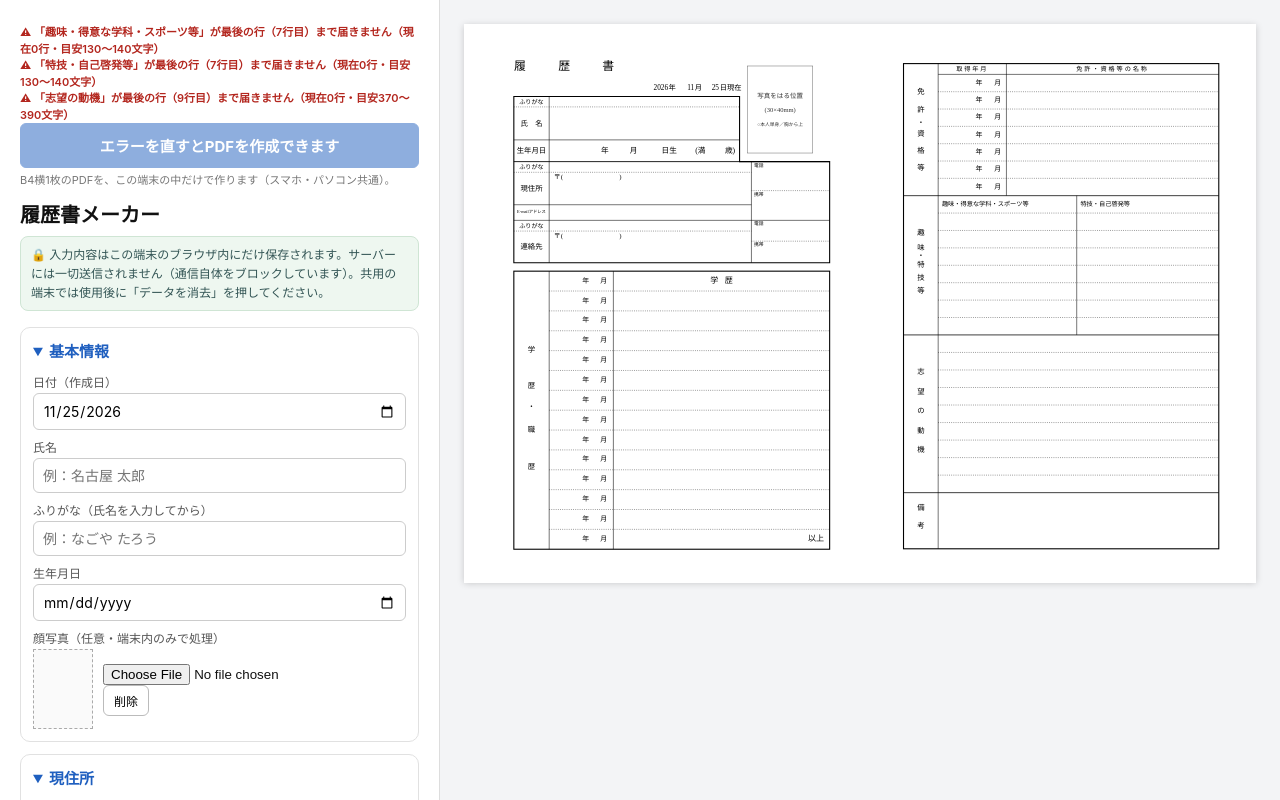
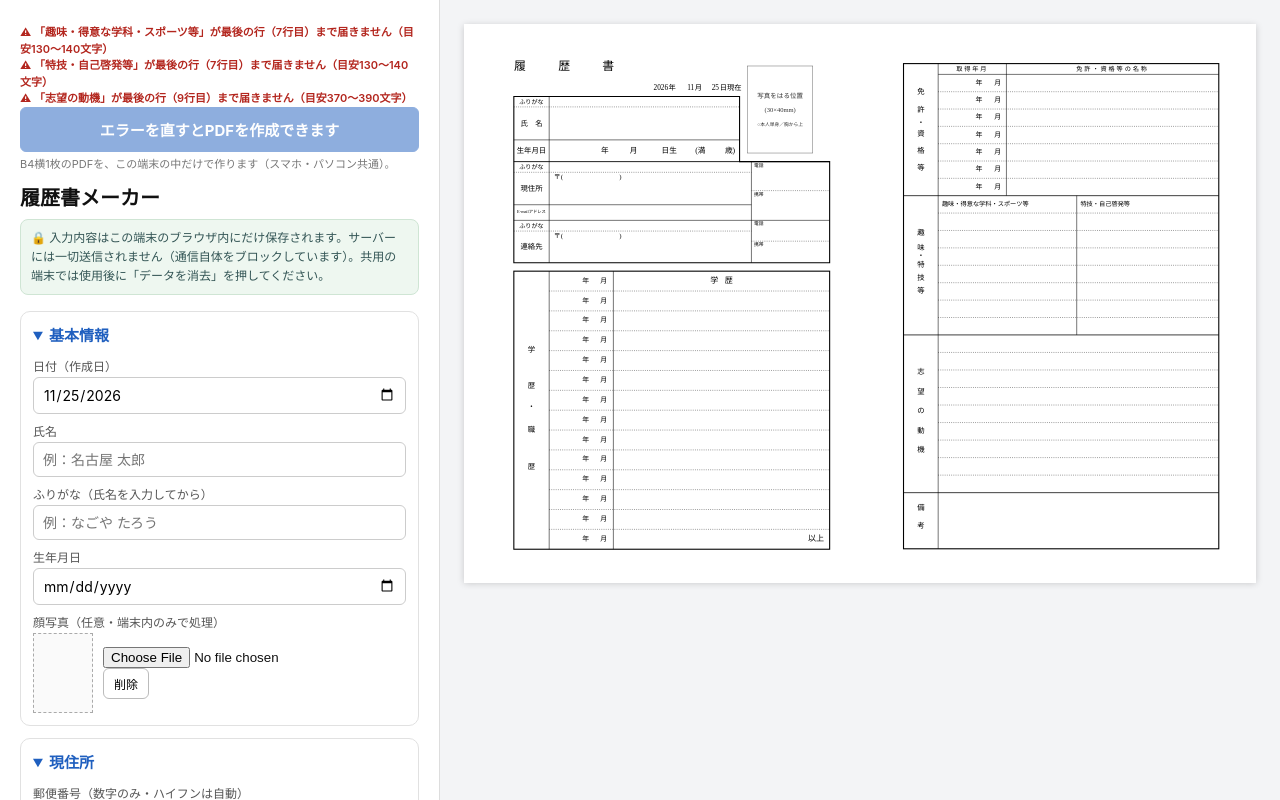
Before and after one commit to msmn1128/resume-maker, a plain HTML site: page index.html in a window 1280 px wide. Drawn offline with Linux system fonts and the light colour scheme; a web font is replaced by a local one.

Commit message:
文章欄の目安は文字数だけにする（行数の表示を削除）
Co-Authored-By: Claude Sonnet 5.5 <noreply@anthropic.com>

```diff
--- a/index.html
+++ b/index.html
@@ -700,7 +700,7 @@ details.sec > summary { font-size:15px; font-weight:700; color:var(--accent); pa
     // 目安の文字数：最後の行に届く最少文字数〜枠いっぱいを、10文字刻みのキリのいい数字にする
     p.lo = Math.max(p.loMin || 0, Math.ceil(((p.lines - 1) * p.cpl + 1) / 10) * 10);   // loMin：最低でもこの文字数を目安にする
     p.hi = Math.floor(p.cap / 10) * 10;
-    if (key !== 'remarks') $('f_' + key).placeholder = `目安：${p.lo}〜${p.hi}文字（${p.lines}行目まで書く）`;
+    if (key !== 'remarks') $('f_' + key).placeholder = `目安：${p.lo}〜${p.hi}文字`;
   });
   const weight = s => [...s].reduce((a, c) => a + (c === '\n' ? 0 : (c.charCodeAt(0) < 256 ? 0.5 : 1)), 0);
 
@@ -902,11 +902,11 @@ details.sec > summary { font-size:15px; font-weight:700; color:var(--accent); pa
       const used = text ? lineCount(el) : 0;
       const over = el.scrollHeight > el.clientHeight + 1;
       const short = key !== 'remarks' && used < p.lines;
-      const guide = key === 'remarks' ? `${p.lines}行 × ${p.cpl}文字 ＝ 約${p.cap}文字まで` : `目安 ${p.lo}〜${p.hi}文字（${p.lines}行 × ${p.cpl}文字）`;
-      $('cnt_' + key).textContent = `${guide}　現在 ${Math.ceil(weight(text))}文字・${used}行`;
+      const guide = key === 'remarks' ? `約${p.cap}文字まで` : `目安 ${p.lo}〜${p.hi}文字`;
+      $('cnt_' + key).textContent = `${guide}　現在 ${Math.ceil(weight(text))}文字`;
       $('cnt_' + key).className = 'note' + (over || short ? ' err' : '');
-      if (over) errs.push(`「${p.label}」が規定の${p.lines}行を超えています（${key === 'remarks' ? '約' + p.cap : p.lo + '〜' + p.hi}文字が目安）`);
-      else if (short) errs.push(`「${p.label}」が最後の行（${p.lines}行目）まで届きません（現在${used}行・目安${p.lo}〜${p.hi}文字）`);
+      if (over) errs.push(`「${p.label}」が枠に収まりません（${key === 'remarks' ? '約' + p.cap : p.lo + '〜' + p.hi}文字が目安）`);
+      else if (short) errs.push(`「${p.label}」が最後の行（${p.lines}行目）まで届きません（目安${p.lo}〜${p.hi}文字）`);
     });
     $('errNote').innerHTML = errs.map(e => `<div>⚠ ${esc(e)}</div>`).join('');
     $('warnNote').innerHTML = warns.map(e => `<div>・${esc(e)}</div>`).join('');
```
